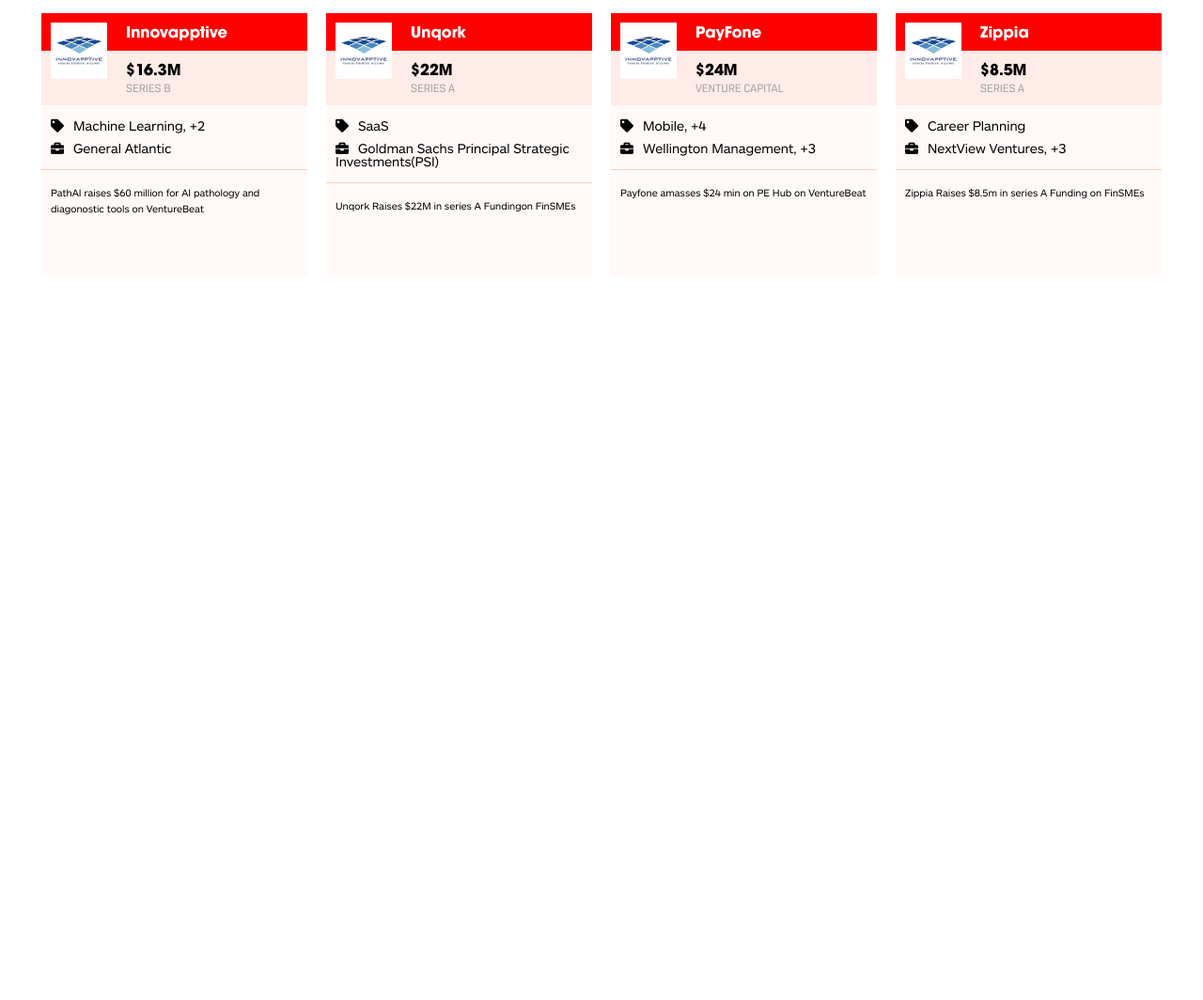
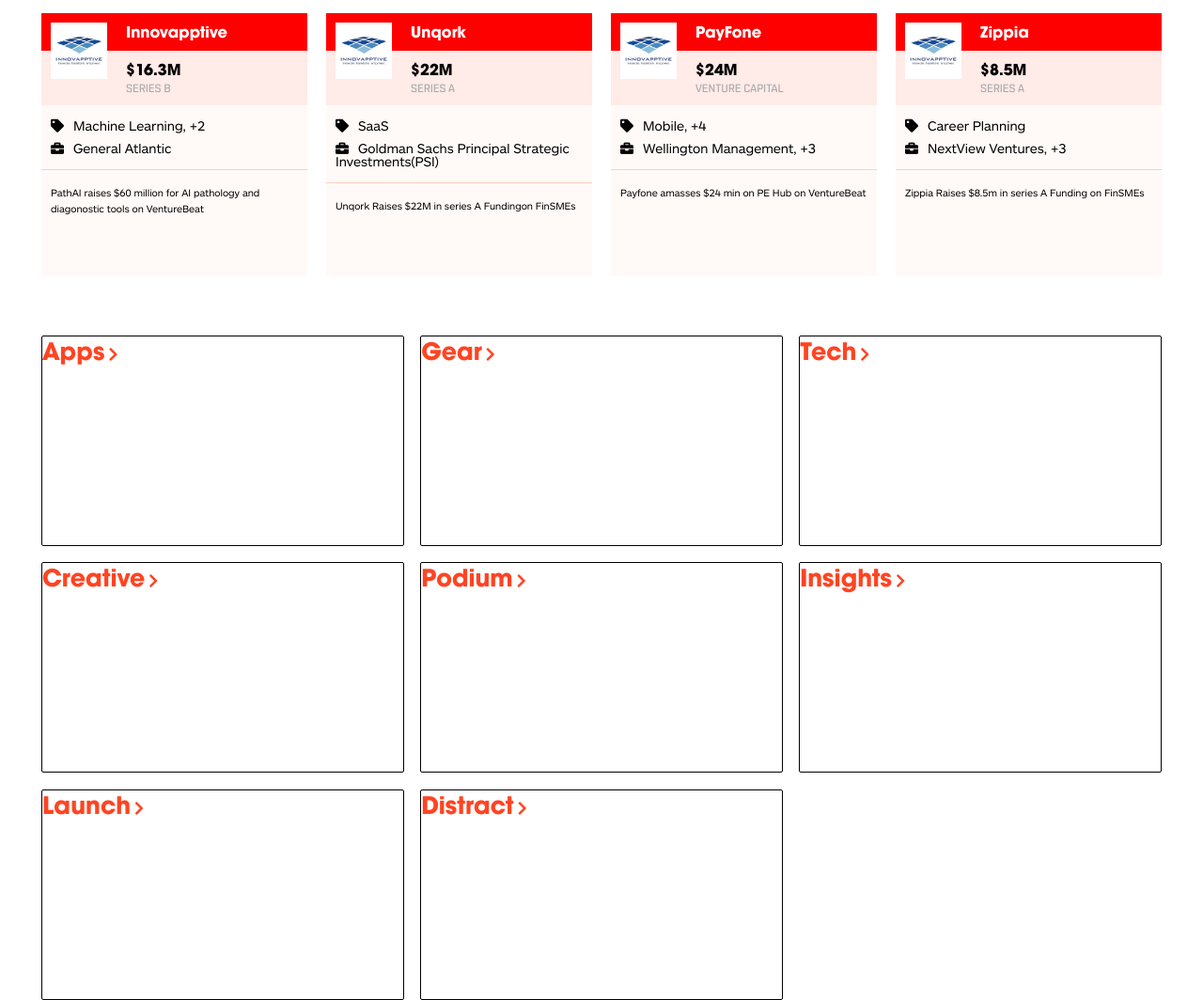
Before and after one commit to igakigongo/The-Next-Web, a plain HTML site: page index.html in a window 1280 px wide. Shown: the part 1299-2363 px from the top of the page at 94% size. Before the commit the page ends 1593 px from the top, so only its background shows below. Drawn offline with Linux system fonts and the light colour scheme.

Commit message:
Add grid for ads below latest funding section

```diff
--- /dev/null
+++ b/assets/css/apps-gear-tech.css
@@ -0,0 +1,12 @@
+.apps-gear-tech .grid {
+ display: grid;
+ grid-auto-rows: 16em;
+ grid-gap: 1.25em;
+ grid-template-columns: repeat(3, 1fr);
+ margin-top: 3em;
+}
+
+.main-ad {
+ border: 1px solid black;
+ border-radius: 2px;
+}
--- a/index.html
+++ b/index.html
@@ -10,6 +10,7 @@
  <link href="./assets/css/cover-articles.css" rel="stylesheet" />
  <link href="./assets/css/latest-news.css" rel="stylesheet" />
  <link href="./assets/css/latest-funding.css" rel="stylesheet" />
+ <link href="./assets/css/apps-gear-tech.css" rel="stylesheet" />
 </head>
 
 <body>
@@ -157,18 +158,7 @@
 
     </div>
 
-    <!--<div class="apps-gears-tech">
-     <div class="news"></div>
-     <div class="news"></div>
-     <div class="news"></div>
-     <div class="news"></div>
-     <div class="news"></div>
-     <div class="news"></div>
-     <div class="news"></div>
-     <div class="news"></div>
-    </div>
-
-    <div class="latest-news">
+    <!--<div class="latest-news">
      <div class="news"></div>
      <div class="news"></div>
      <div class="news"></div>
@@ -179,6 +169,35 @@
      <div class="news"></div>
     </div>-->
    </section>
+
+   <section class="apps-gear-tech">
+    <div class="grid">
+     <div class="main-ad">
+      <h2 class="main-heading"><a href="#">Apps<i class="fas fa-chevron-right"></i></a></h2>
+     </div>
+     <div class="main-ad">
+      <h2 class="main-heading"><a href="#">Gear<i class="fas fa-chevron-right"></i></a></h2>
+     </div>
+     <div class="main-ad">
+      <h2 class="main-heading"><a href="#">Tech<i class="fas fa-chevron-right"></i></a></h2>
+     </div>
+     <div class="main-ad">
+      <h2 class="main-heading"><a href="#">Creative<i class="fas fa-chevron-right"></i></a></h2>
+     </div>
+     <div class="main-ad">
+      <h2 class="main-heading"><a href="#">Podium<i class="fas fa-chevron-right"></i></a></h2>
+     </div>
+     <div class="main-ad">
+      <h2 class="main-heading"><a href="#">Insights<i class="fas fa-chevron-right"></i></a></h2>
+     </div>
+     <div class="main-ad">
+      <h2 class="main-heading"><a href="#">Launch<i class="fas fa-chevron-right"></i></a></h2>
+     </div>
+     <div class="main-ad">
+      <h2 class="main-heading"><a href="#">Distract<i class="fas fa-chevron-right"></i></a></h2>
+     </div>
+    </div>
+   </section>
   </div>
  </main>
 </body>
```
